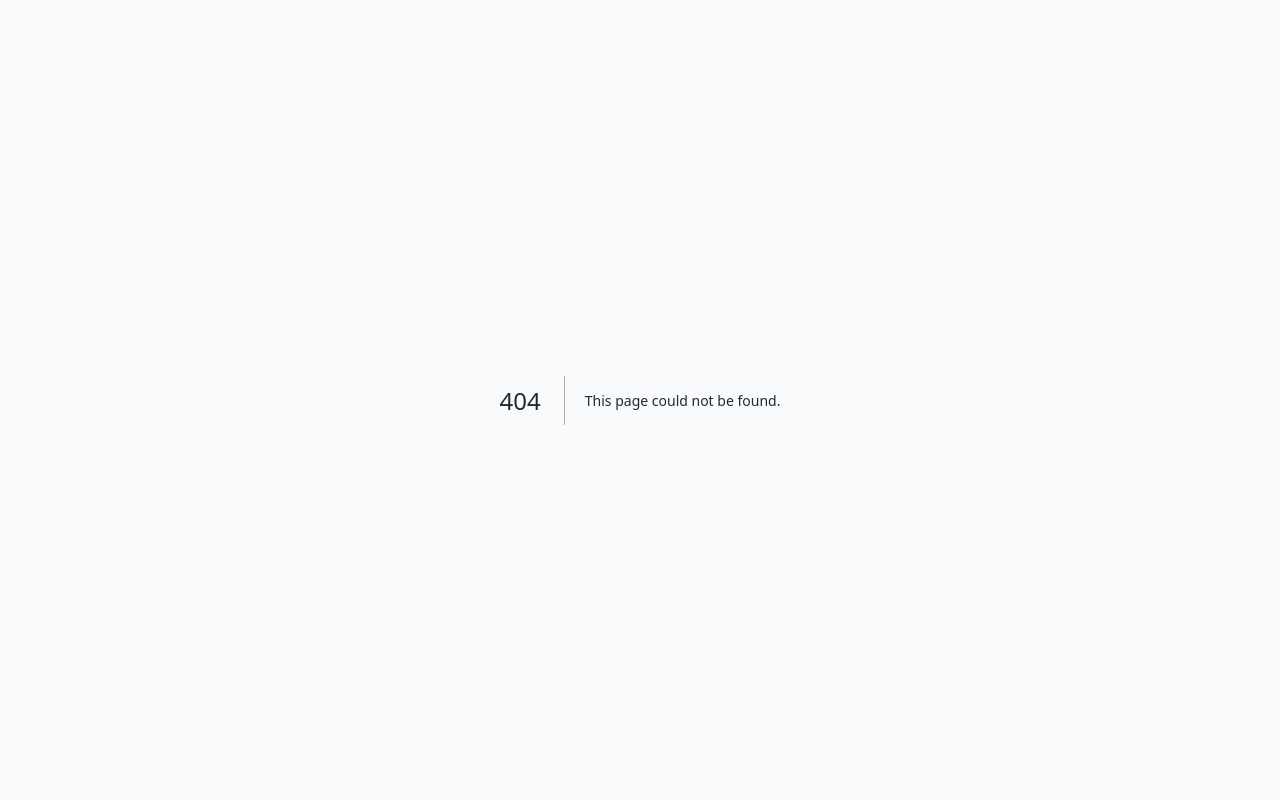
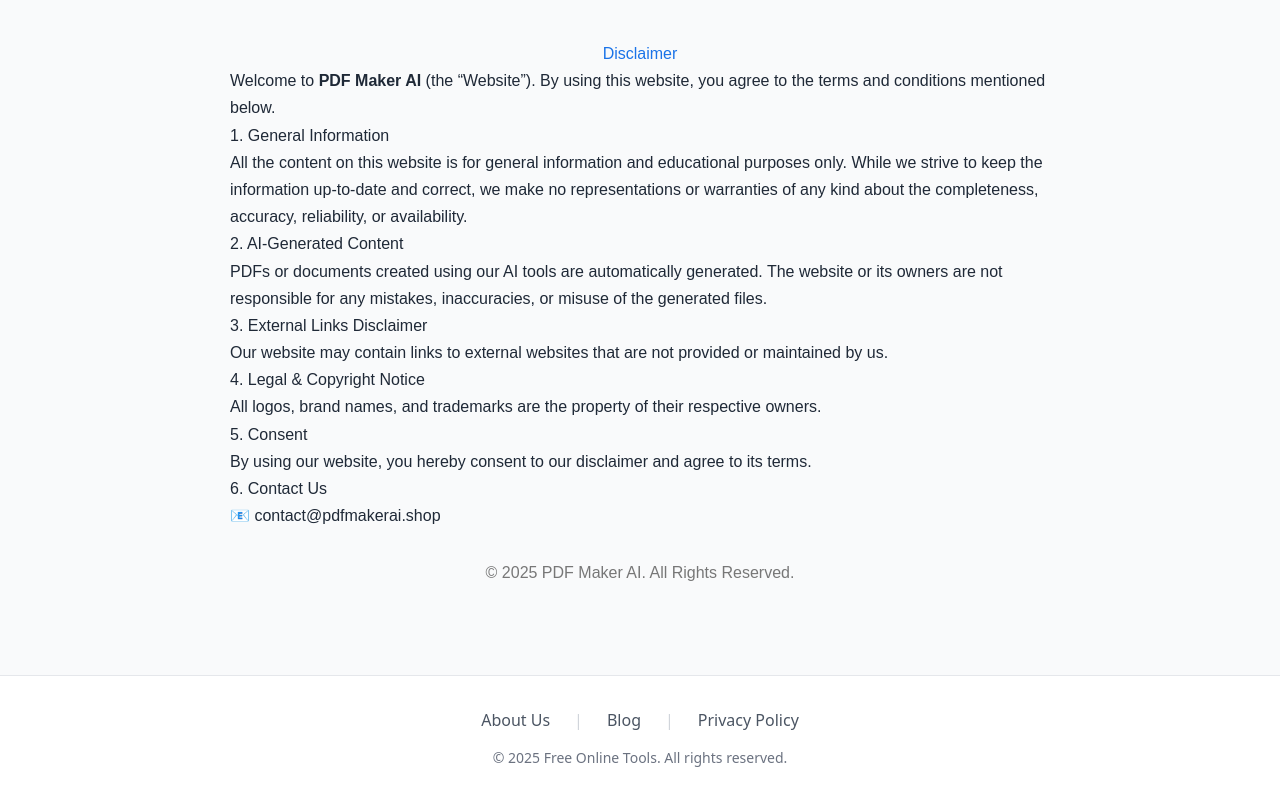
Before and after one commit to studybuild576-commits/my-tool-website, a Next.js app: page /disclaimer in a window 1280 px wide. Before the commit this address had no page. Shown: the top 800 px of the page. Built offline with nearby package versions, Linux system fonts and the light colour scheme.

Commit message:
Create page.tsx

```diff
--- /dev/null
+++ b/app/disclaimer/page.tsx
@@ -0,0 +1,37 @@
+export default function Disclaimer() {
+  return (
+    <div style={{ padding: "40px", maxWidth: "900px", margin: "auto", fontFamily: "Arial, sans-serif", lineHeight: "1.7" }}>
+      <h1 style={{ color: "#1a73e8", textAlign: "center" }}>Disclaimer</h1>
+      <p>
+        Welcome to <strong>PDF Maker AI</strong> (the “Website”). By using this website, you agree to the terms and conditions mentioned below.
+      </p>
+      <h2>1. General Information</h2>
+      <p>
+        All the content on this website is for general information and educational purposes only. While we strive to keep the information up-to-date and correct, we make no representations or warranties of any kind about the completeness, accuracy, reliability, or availability.
+      </p>
+      <h2>2. AI-Generated Content</h2>
+      <p>
+        PDFs or documents created using our AI tools are automatically generated. The website or its owners are not responsible for any mistakes, inaccuracies, or misuse of the generated files.
+      </p>
+      <h2>3. External Links Disclaimer</h2>
+      <p>
+        Our website may contain links to external websites that are not provided or maintained by us.
+      </p>
+      <h2>4. Legal & Copyright Notice</h2>
+      <p>
+        All logos, brand names, and trademarks are the property of their respective owners.
+      </p>
+      <h2>5. Consent</h2>
+      <p>
+        By using our website, you hereby consent to our disclaimer and agree to its terms.
+      </p>
+      <h2>6. Contact Us</h2>
+      <p>
+        📧 <a href="mailto:contact@pdfmakerai.shop">contact@pdfmakerai.shop</a>
+      </p>
+      <footer style={{ marginTop: "30px", textAlign: "center", color: "#777" }}>
+        © 2025 PDF Maker AI. All Rights Reserved.
+      </footer>
+    </div>
+  );
+}
```
